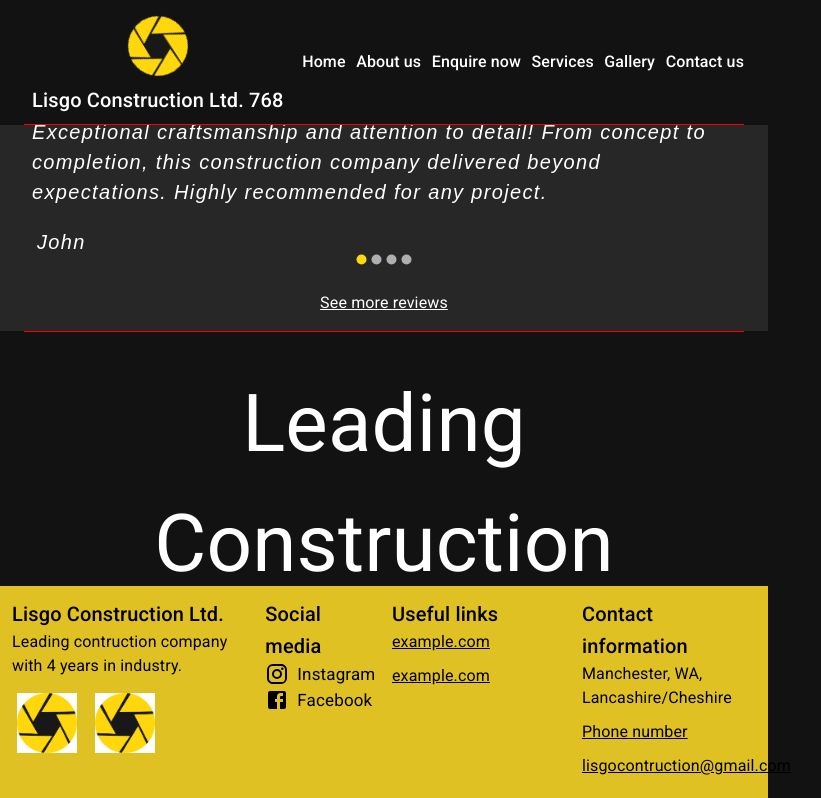
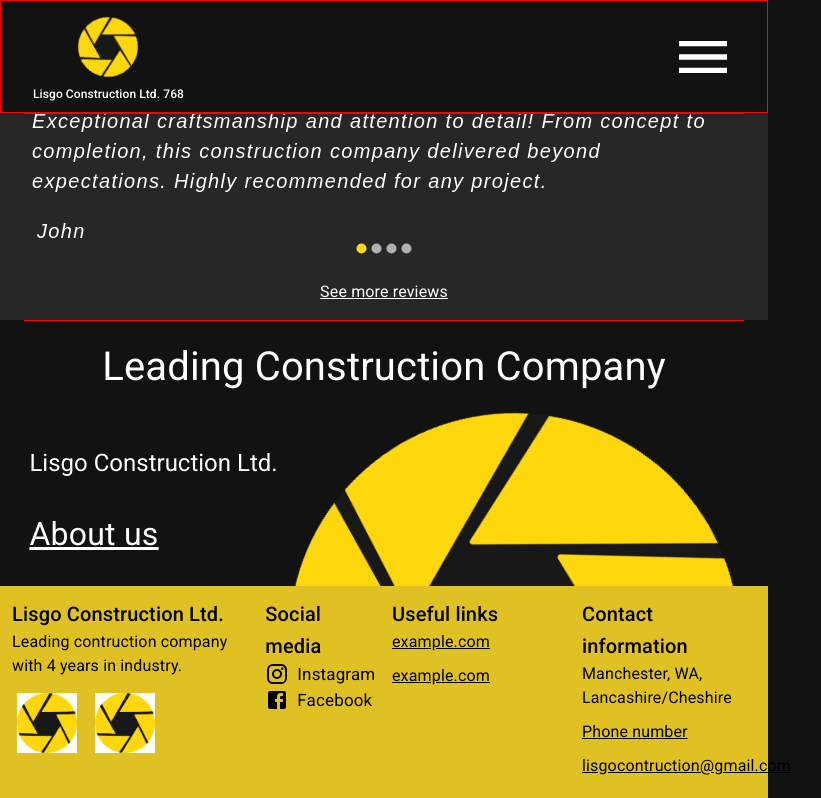
Before and after one commit to taldav8598/LisgoConstructionLtdWebsite, a React (Vite) app in the folder client/: page / in a window 768 px wide. Shown: the top 798 px of the page, 821 px wide, since content can reach past the window. Built offline with nearby package versions, Linux system fonts and the light colour scheme; no server answers.

Commit message:
fix: to responsiveness of navigation font size

```diff
--- a/client/src/Home.css
+++ b/client/src/Home.css
@@ -195,3 +195,21 @@
 .cheveron {
   animation: bounce 5s linear infinite;
 }
+
+@media only screen and (min-width: 768px) {
+  .leading-company-heading {
+    font-size: clamp(2.5rem, 2.75vw + 0.5rem, 7rem);
+  }
+  .lisgo-heading {
+    font-size: clamp(1.5rem, 2vw + 0.5rem, 5rem) !important;
+  }
+}
+
+@media only screen and (max-width: 768px) {
+  .leading-company-heading {
+    font-size: 2.5rem;
+  }
+  .lisgo-heading {
+    font-size: 1.5rem !important;
+  }
+}
--- a/client/src/Navigation.css
+++ b/client/src/Navigation.css
@@ -9,11 +9,12 @@
   top: 0;
   left: 0;
   z-index: 100;
+  border: 1px solid red;
+  margin: 0;
 }
 
 .MuiLink-root.navigation-link {
   color: #ffffff;
-  font-size: 1rem;
 }
 
 .LisgoLogoContainer {
@@ -55,10 +56,29 @@
   font-size: 4rem !important;
 }
 
+@media only screen and (min-width: 768px) {
+  .MuiContainer-root.navigation-container {
+    content: "";
+    justify-content: space-around;
+  }
+  .MuiLink-root.navigation-link {
+    font-size: clamp(0.75rem, 0.75vw + 0.5rem, 2rem);
+  }
+  .MuiTypography-root.Lisgo-Logo-Heading {
+    font-size: clamp(0.75rem, 0.75vw + 0.5rem, 2rem);
+  }
+}
+
 @media only screen and (max-width: 768px) {
   .MuiContainer-root.navigation-container {
     content: "";
     justify-content: space-between;
+  }
+  .MuiLink-root.navigation-link {
+    font-size: 0.75rem;
+  }
+  .MuiTypography-root.Lisgo-Logo-Heading {
+    font-size: 0.75rem;
   }
 }
 
--- a/client/src/Navigation.jsx
+++ b/client/src/Navigation.jsx
@@ -46,7 +46,7 @@
           Lisgo Construction Ltd. {width}
         </Typography>
       </div>
-      {width >= 768 ? (
+      {width > 768 ? (
         <>
           <Link
             href="#home"
```
